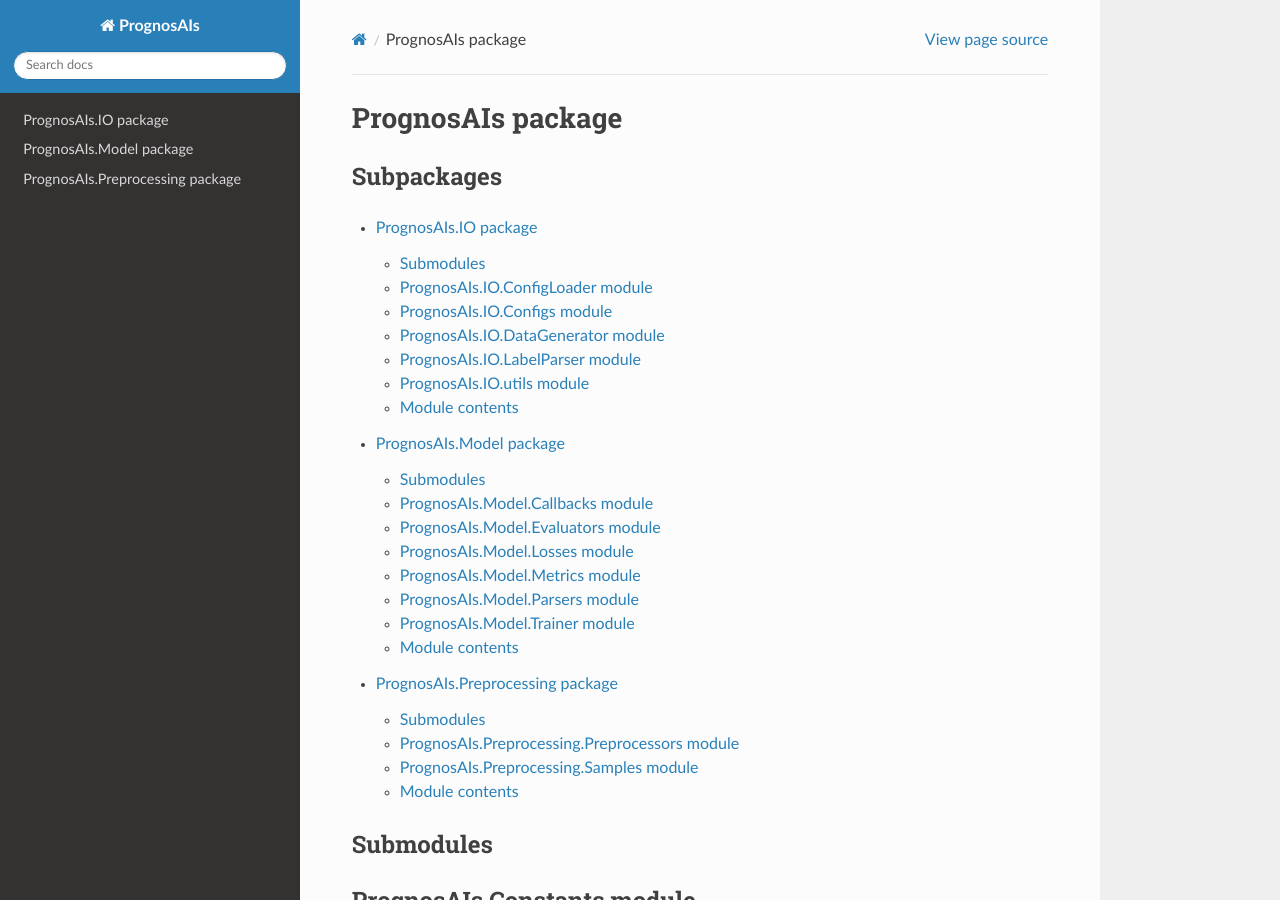
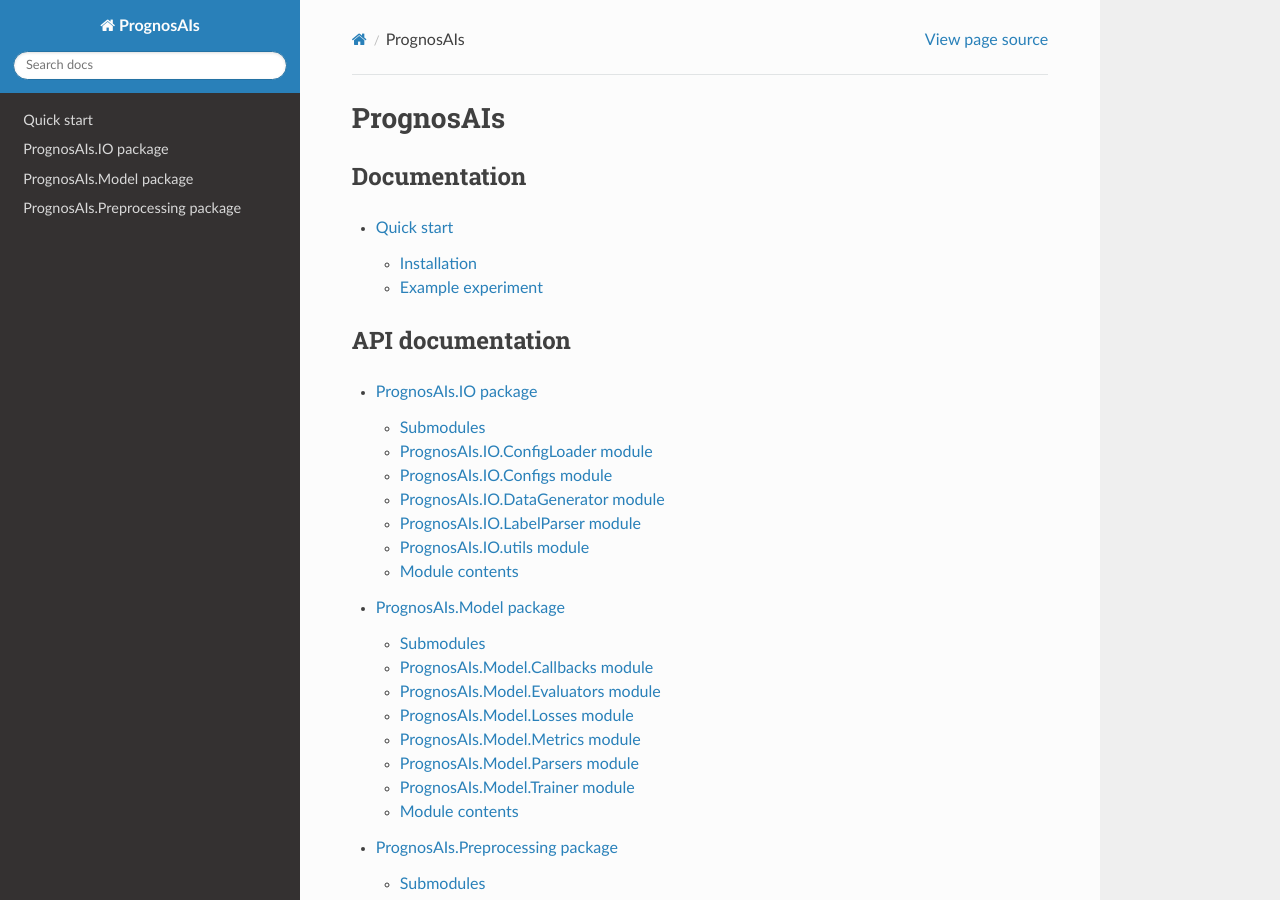
Before and after one commit to Svdvoort/prognosais, a Sphinx documentation site: the page built from docs/source/index.rst, in a window 1280 px wide and 900 px high. Built offline with Sphinx 7.4.7 and the Read the Docs theme 2.0.0, drawn with Linux system fonts in a browser that asks for light colours; pages that are not in the unit, such as notebooks, are missing from menus.

Commit message:
Updated documentation to include quick start

```diff
--- a/docs/source/index.rst
+++ b/docs/source/index.rst
@@ -1,7 +1,15 @@
-PrognosAIs package
+PrognosAIs
 ==================
 
-Subpackages
+Documentation
+-------------
+.. toctree::
+    :maxdepth: 4
+
+    examples/quick_start.rst
+
+
+API documentation
 -----------
 
 .. toctree::
```
Also changed, not shown: docs/source/examples/quick_start.rst (added, +67 -0 lines).
